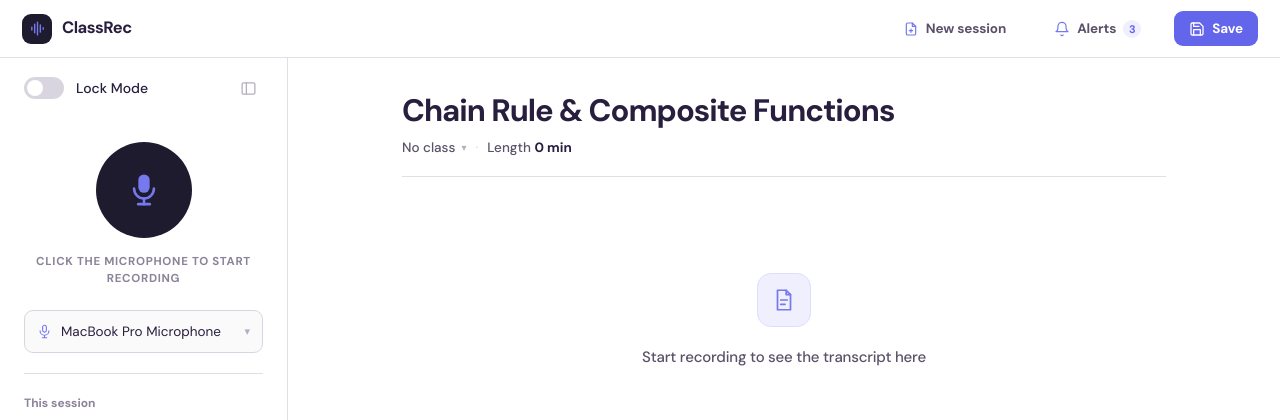
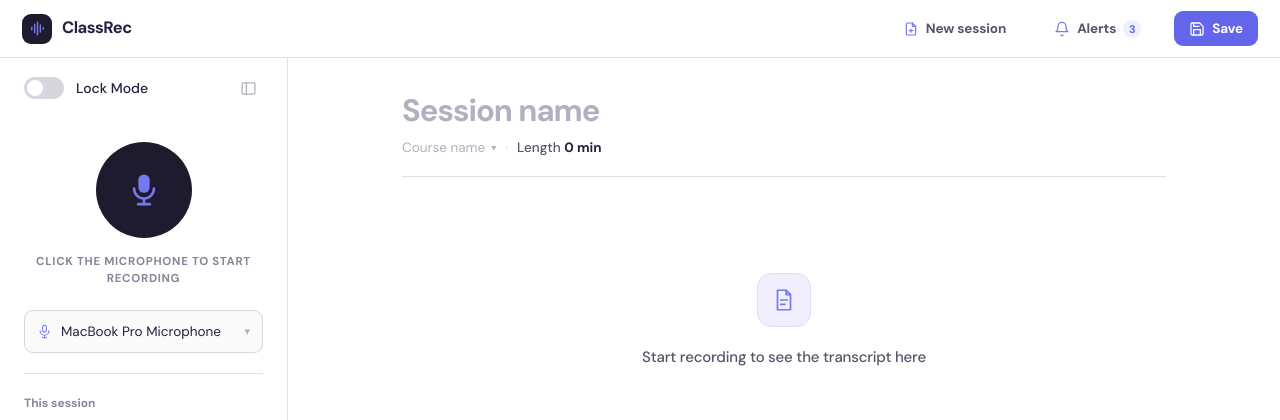
Before and after one commit to codereyinish/ClassRec, a FastAPI app: page /live-v2 in a window 1280 px wide; the page is wider, and only the part inside the window is pictured. Shown: the top 420 px of that part. Run offline with FastAPI, Linux system fonts and the light colour scheme; data that the repository does not hold is empty.

Commit message:
Separate the course from the voice, and stop pre-filling either
The course picker was reading /voices, so it offered Zamaigas_audio and
bio_101 where CS 301 belongs — speaker embeddings presented as courses. The
backend's Class model is a voice profile despite the name; a course has no
table at all. Courses now keep their own list, in localStorage, with the Store
methods marked as the single swap point for a real /classes endpoint. The two
lists no longer touch.

Consequences:
- Add a class takes a typed name. It used to open the voice recorder, because
  a row could not exist without an embedding; a course needs no audio.
- The per-option voice sub-line is gone. A course has no voice attached.
- Courses load independently of the voice fetch, so a backend that is down no
  longer costs you the class list.

Neither field arrives filled in now. The title opens blank against a grey
Session name placeholder rather than a leftover mock lecture, and the course
reads Course name until picked — it used to auto-select the first voice.

```diff
--- a/templates/live_v2.html
+++ b/templates/live_v2.html
@@ -428,7 +428,10 @@ body.ai-open .main{padding-right:var(--ai)}
   outline:none;border-radius:7px;margin-left:-7px;padding:1px 7px;
   transition:background .15s var(--e),box-shadow .15s var(--e);
 }
-.head h1:empty::before{content:'Untitled lecture';color:var(--g5)}
+/* Both the name and the course start blank and read as prompts, not as values —
+   nothing is chosen on the user's behalf. */
+.head h1:empty::before{content:'Session name';color:var(--g5)}
+.classpick.unset{color:var(--g5);font-weight:400}
 /* one gap value for the whole row; the pick button's padding is cancelled by equal
    negative margins so its hover target can be generous without widening the gap */
 .head .meta{margin-top:7px;font-size:13.5px;color:var(--g6);display:flex;align-items:center;gap:9px}
@@ -928,7 +931,7 @@ body.ai-open .aiwrap{opacity:0;pointer-events:none}
 
   <main class="main">
     <div class="wrap head">
-      <h1 contenteditable="true" spellcheck="false" aria-label="Lecture title" id="title">Chain Rule &amp; Composite Functions</h1>
+      <h1 contenteditable="true" spellcheck="false" aria-label="Session name" id="title"></h1>
       <!-- class comes from a picker, date from the clock; together they name the session -->
       <div class="meta">
         <span class="classwrap">
@@ -1433,43 +1436,39 @@ alertNameRow.onclick=e=>{
    and a session should then carry course_id alongside the existing class_id
    (the voice) that `save_session` already writes.                                */
 const Store={
-  /* A class is a row in `classes` — one class, one voice, many sessions — which the
-     app serves at /voices. So the class list and the voice list are the same call.
-
-     A row carries ONE name today, and it is the class. Naming the professor
-     separately needs a `voice_name` column that does not exist yet, so the field
-     below is always blank and nothing writes it — the two places that would send
-     it are marked. It lights up on its own once the column lands. */
+  /* A COURSE. Not a voice — the two are separate things that happen to collide in
+     the backend's naming, and this list must never be filled from /voices: those
+     rows are speaker embeddings, so a course picker built from them offers
+     "Zamaigas_audio" where "CS 301" belongs.
+
+     Courses have no table yet, so they live in localStorage and a name is all one
+     is. Every read and write goes through here, so the swap is one fetch per
+     method and nothing else in this file moves. */
   classes:{
+    KEY:'classrecCourses',
     _rows:[],
-    async load(){
-      try{
-        const rows=await Store.voices.list();
-        if(Array.isArray(rows))this._rows=rows.map(r=>({
-          id:r.id, cls:r.name, voice:r.voice_name||'', use:r.use_count||0, hasAudio:!!r.has_audio}));
-      }catch{}
+    async load(){                                           // GET /classes
+      try{ this._rows=JSON.parse(localStorage.getItem(this.KEY)||'[]'); }catch{ this._rows=[]; }
       return this._rows;
     },
+    _persist(){ try{ localStorage.setItem(this.KEY,JSON.stringify(this._rows)); }catch{} },
     list(){return this._rows.slice();},
     names(){return this._rows.map(r=>r.cls);},
     find(name){return this._rows.find(r=>r.cls===name);},
     has(n){return this._rows.some(r=>r.cls===n);},
     count(){return this._rows.length;},
-    /* Creating a class needs audio: the row is the embedding. Record new or Upload
-       are the only ways in, which is why the picker offers nothing else. */
-    async create(cls,voice,file){
-      const q='/voices?name='+encodeURIComponent(cls);   // + &voice_name= once the column exists
-      const fd=new FormData(); fd.append('file',file);
-      const res=await fetch(API+q,{method:'POST',body:fd});
-      if(res.ok)await this.load();
-      return res.ok;
+    /* A course is a name. No audio, no embedding — that is the voice's job. */
+    async add(name){                                        // POST /classes {name}
+      const cls=(name||'').trim();
+      if(!cls||this.has(cls))return cls||null;
+      this._rows.push({id:Date.now(),cls});
+      this._persist();
+      return cls;
     },
-    rename(id,cls,voice){                                   // PATCH /voices/{id}
-      const body={}; if(cls!=null)body.name=cls;             // voice ignored until the column exists
-      return fetch(API+'/voices/'+id,{method:'PATCH',
-        headers:{'Content-Type':'application/json'},body:JSON.stringify(body)});
+    async remove(name){                                     // DELETE /classes/{id}
+      this._rows=this._rows.filter(r=>r.cls!==name);
+      this._persist();
     },
-    remove(id){return fetch(API+'/voices/'+id,{method:'DELETE'});},
   },
 
   voices:{
@@ -1511,7 +1510,8 @@ function setTitle(name){
   titleEl.textContent=t;
 }
 function renderClasses(){
-  classPick.innerHTML=(curClass||'No class')+' <span class="c">▾</span>';
+  classPick.classList.toggle('unset',!curClass);
+  classPick.innerHTML=(curClass||'Course name')+' <span class="c">▾</span>';
   classMenu.innerHTML='';
   Store.classes.names().forEach(c=>{
     const b=document.createElement('button');
@@ -1552,8 +1552,7 @@ function renderNsClasses(openAdd){
   Store.classes.names().forEach(c=>{
     const b=document.createElement('button');
     b.type='button';b.className='devopt'+(c===nsClass?' on':'');
-    const row=Store.classes.find(c);
-    b.innerHTML=`<span>${c}${row&&row.voice?`<em class="vsub">${row.voice}</em>`:''}</span><span class="tick">✓</span>`;
+    b.innerHTML=`<span>${c}</span><span class="tick">✓</span>`;
     b.onclick=e=>{e.stopPropagation();nsClass=c;nsClassMenu.classList.remove('open');renderNsClasses();};
     nsClassMenu.appendChild(b);
   });
@@ -1579,10 +1578,10 @@ function renderNsClasses(openAdd){
   };
   const btn=document.createElement('button');
   btn.type='button';btn.className='devopt';
-  btn.innerHTML='<span>＋ Add a class</span><em class="vsub">record or upload a voice</em>';
-  /* A class row is its embedding, so one cannot be created from a name alone —
-     this hands over to the voice flow instead of pretending. */
-  btn.onclick=e=>{e.stopPropagation();closeNs();vp.classList.add('open');vpStatus.textContent='';showHint();};
+  btn.innerHTML='<span>＋ Add a class</span>';
+  /* A course is just a name, so it is typed right here. Voices are enrolled from
+     the rail — a different thing, deliberately not reached from this menu. */
+  btn.onclick=e=>{e.stopPropagation();showInput();};
   add.appendChild(btn);
 }
 nsClassPick.onclick=e=>{
@@ -1644,11 +1643,16 @@ async function loadVoices(){
     rows.forEach((v,i)=>VOICES.push({id:v.id,n:v.name,voice:v.voice_name||'',
                                      d:v.use_count?('used '+v.use_count+'×'):'—',
                                      hasAudio:v.has_audio,sel:i===0}));
-    await Store.classes.load();
-    curClass=VOICES[0]?VOICES[0].n:'';renderClasses();
     renderVoices();
     if(VOICES.length&&B.classList.contains('lockon'))B.classList.add('locked');
   }catch{ /* offline: keep the samples */ }
+}
+
+/* Courses are local and unrelated to the voice fetch, so they load on their own —
+   a backend that is down must not cost you your class list. */
+async function loadCourses(){
+  await Store.classes.load();
+  renderClasses();         // stays unset until picked: nothing is chosen for you
 }
 const vp=document.getElementById('vp'),vpList=document.getElementById('vpList'),
       vpStatus=document.getElementById('vpStatus');
@@ -2100,7 +2104,7 @@ function enrolEnd(ok){
 
 /* The page opens empty and fills from the socket — the mock's "already finished a
    lecture" scaffolding is deliberately not carried over. */
-loadVoices();
+loadVoices(); loadCourses();
 </script>
 </body>
 </html>
```
